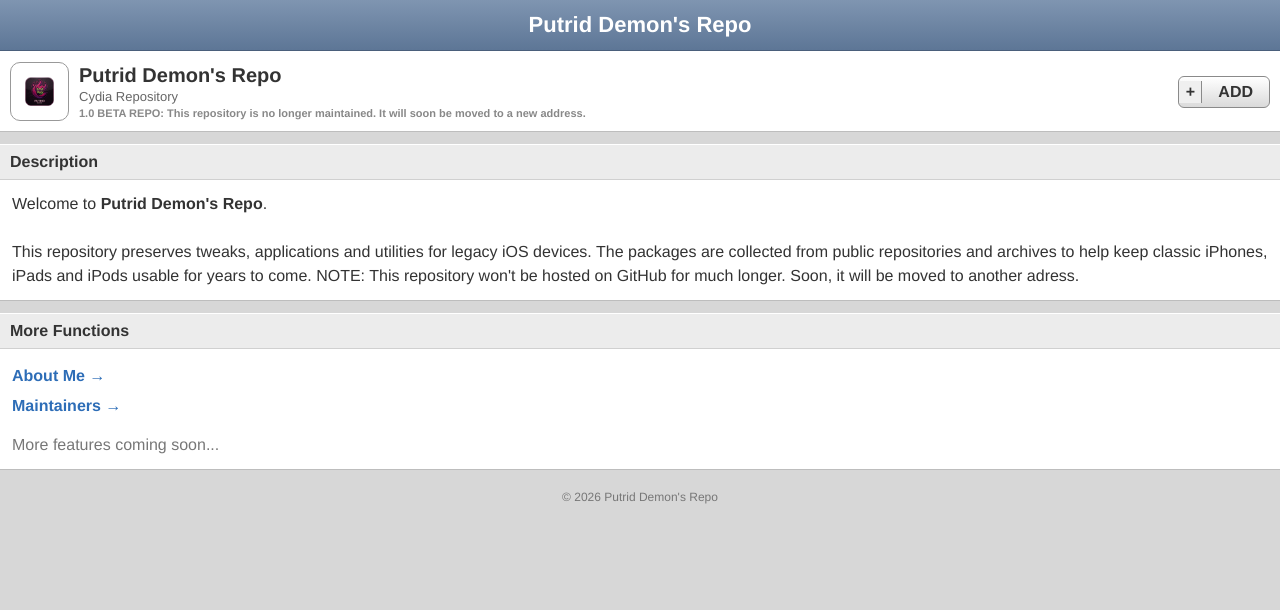
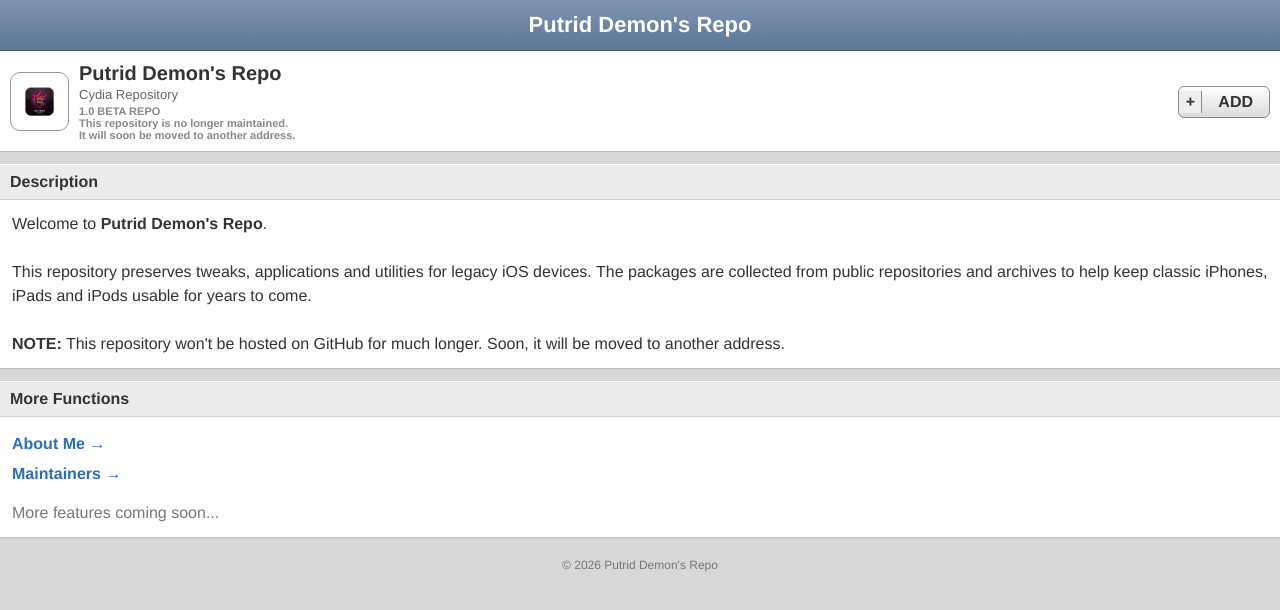
Before and after one commit to jamillansantiago/putriddemon, a plain HTML site: page index.html in a window 1280 px wide. Drawn offline with Linux system fonts and the light colour scheme.

Commit message:
Update repository status and add warning script

```diff
--- a/index.html
+++ b/index.html
@@ -143,7 +143,6 @@
     padding:20px;
 }
 </style>
-
 </head>
 
 <body>
@@ -169,8 +168,9 @@
 </div>
 
 <div class="version">
-1.0 BETA REPO:
-This repository is no longer maintained. It will soon be moved to a new address.
+1.0 BETA REPO<br>
+This repository is no longer maintained.<br>
+It will soon be moved to another address.
 </div>
 
 </div>
@@ -200,7 +200,10 @@
 <br><br>
 
 This repository preserves tweaks, applications and utilities for legacy iOS devices. The packages are collected from public repositories and archives to help keep classic iPhones, iPads and iPods usable for years to come.
-NOTE: This repository won't be hosted on GitHub for much longer. Soon, it will be moved to another adress.
+
+<br><br>
+
+<b>NOTE:</b> This repository won't be hosted on GitHub for much longer. Soon, it will be moved to another address.
 
 </div>
 
@@ -234,5 +237,11 @@
 © 2026 Putrid Demon's Repo
 </div>
 
+<script>
+window.onload = function () {
+    alert("WARNING\n\nThis repo is no longer maintained.");
+};
+</script>
+
 </body>
 </html>
```
